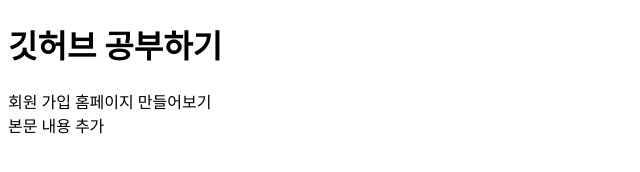
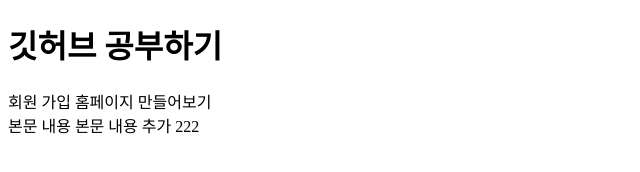
Before and after one commit to JulietteSung/GITME, a plain HTML site: page INDEX.HTML in a window 1280 px wide. Shown: the whole page, without its empty margins (0-640 px from the left). Drawn offline with Linux system fonts and the light colour scheme.

Commit message:
third commit

```diff
--- a/INDEX.HTML
+++ b/INDEX.HTML
@@ -12,7 +12,8 @@
     회원 가입 홈페이지 만들어보기
   </div>
 
-   본문 내용 추가
+   본문 내용
+   본문 내용 추가 222
 
 </body>
 </html>
```
